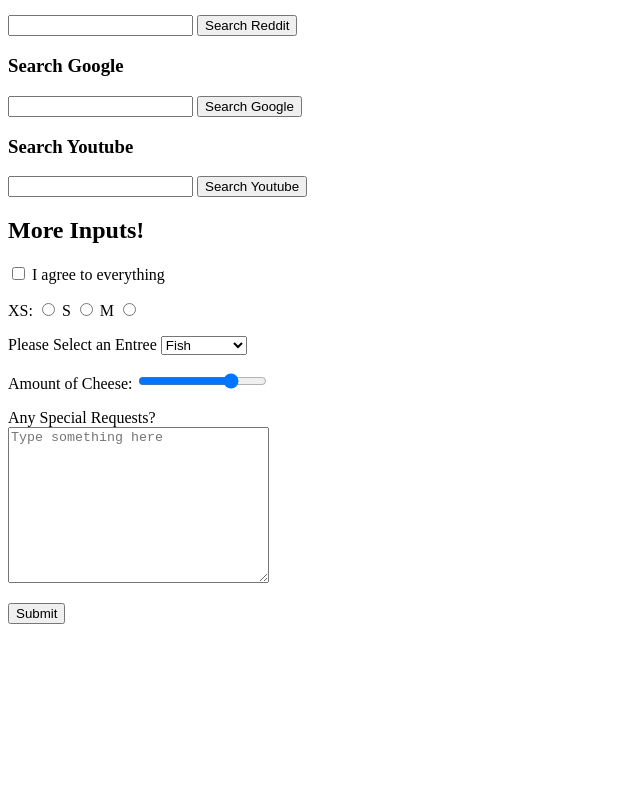
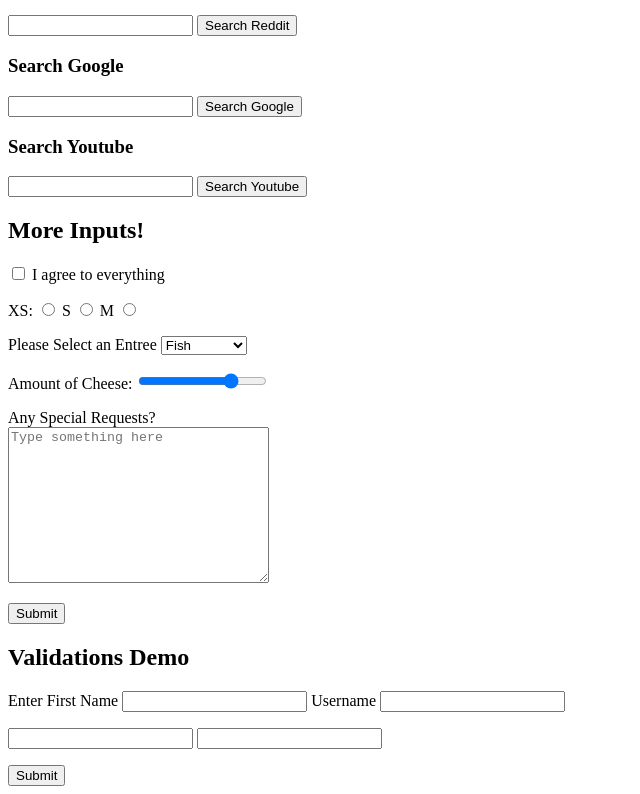
Before and after one commit to tallyandroid/fullstack_webdev, a plain HTML site: page 01-html-essentials/3-forms-tables/forms.html in a window 1280 px wide. Shown: the part 460-1254 px from the top of the page, without its empty margins (0-640 px from the left). Before the commit the page ends 1092 px from the top, so only its background shows below. Drawn offline with Linux system fonts and the light colour scheme.

Commit message:
updating forms

```diff
--- a/01-html-essentials/3-forms-tables/forms.html
+++ b/01-html-essentials/3-forms-tables/forms.html
@@ -88,6 +88,23 @@
        <textarea id="requests" rows="10" cols="30" name="requests" placeholder="Type something here"></textarea>
     </p>
     <button>Submit</button>
+
+
+</form>
+
+
+<h2>Validations Demo</h2>
+<form action="/dummy">
+    <label for="first">Enter First Name</label>
+    <input type="text" name="first" id="first" required>
+    <label for="username">Username</label>
+    <input type="text" id="username" name="username" minlength="5" maxlength="20" required>
+
+    <p>
+        <input type="email" required>
+        <input type="url">
+    </p>
+    <button>Submit</button>
 </form>
 </body>
 
```
